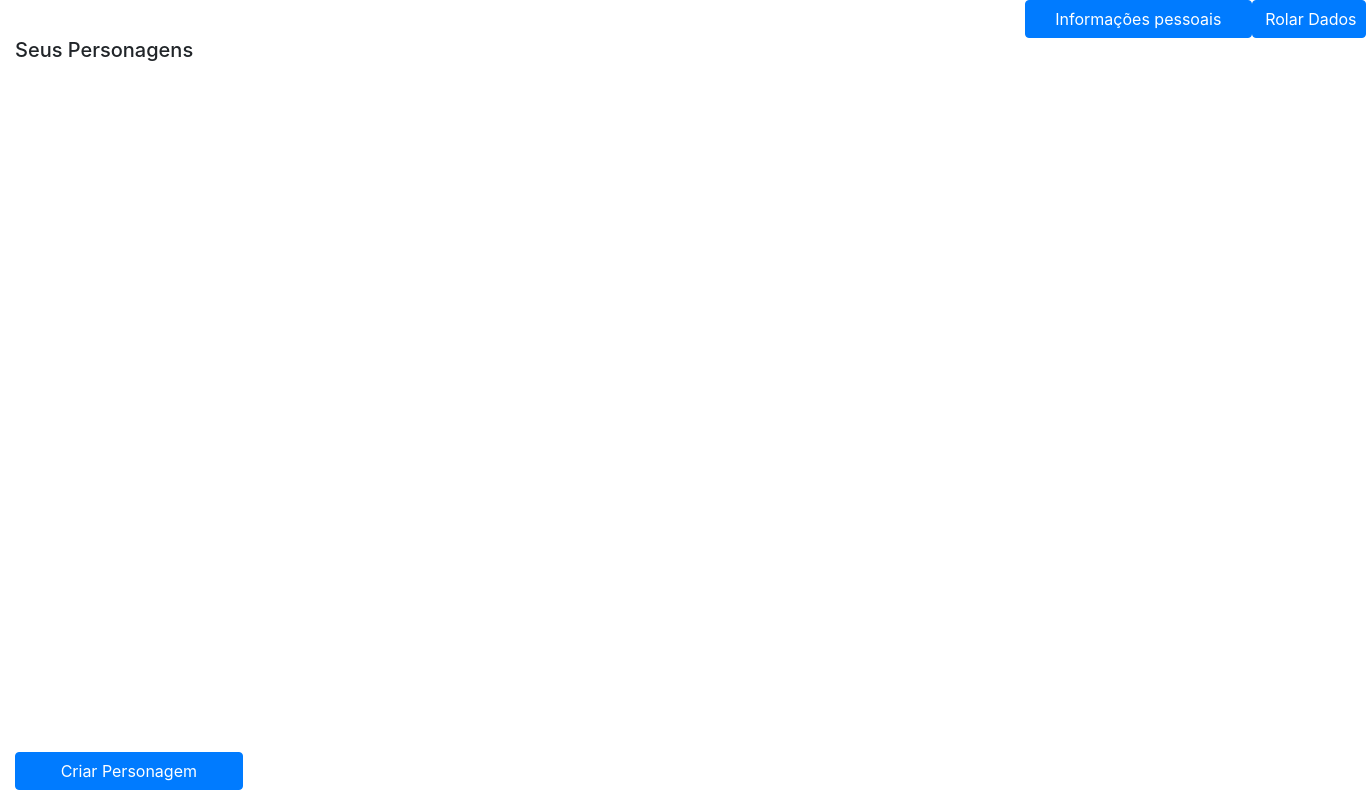
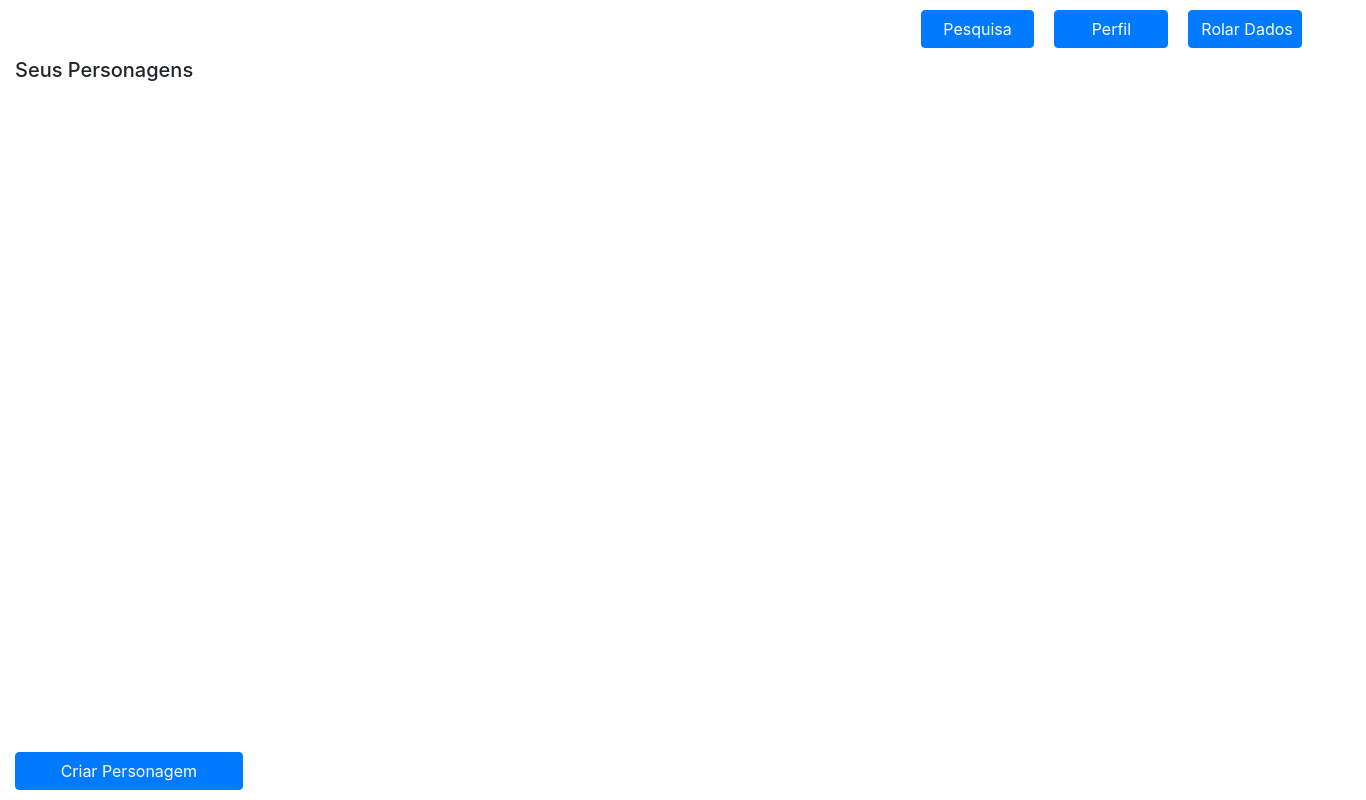
Before and after one commit to Jovemp/RPGPlus, an Electron app: page src/app/views/homeView.html in a window 1366 px wide. Drawn offline with nearby package versions, Linux system fonts and the light colour scheme; no server answers.

Commit message:
adicionado botão de pesquisa

```diff
--- a/src/app/views/homeView.html
+++ b/src/app/views/homeView.html
@@ -9,10 +9,10 @@
 <div class="container-fluid">
     <main>
         <div class="row">
-
-            <div class="col-9"></div>
-            <button id="btnProfile" class="btn btn-primary col-2">Informações pessoais</button>
-            <button id="btnDices" class="btn btn-primary col-1">Rolar Dados</button>
+            <div class="col-8"></div>
+            <button id="btnSearch" style="margin: 10px" class="btn btn-primary col-1" onclick="loadPesquisa()">Pesquisa</button>
+            <button id="btnProfile" style="margin: 10px" class="btn btn-primary col-1">Perfil</button>
+            <button id="btnDices" style="margin: 10px" class="btn btn-primary col-1">Rolar Dados</button>
         </div>
         <div class="row">
 
@@ -118,4 +118,9 @@
         window.location.href = "./diceRollingView.html"
     }, false);
 </script>
+<script>
+    function loadPesquisa(){
+        location.href = 'searchView.html';
+    }
+</script>
 </html>
```
